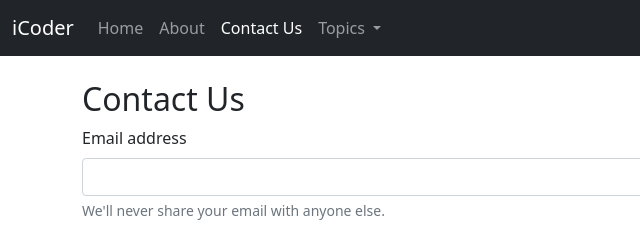
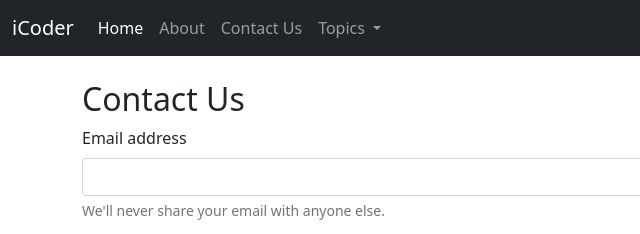
Before and after one commit to dayanandanandani/iCoder.github.io, a plain HTML site: page contact.html in a window 1280 px wide. Shown: the top 234 px of the page, 0-640 px from the left. Drawn offline with nearby package versions, Linux system fonts and the light colour scheme.

Commit message:
Update contact.html

```diff
--- a/contact.html
+++ b/contact.html
@@ -26,14 +26,14 @@
             <div class="collapse navbar-collapse" id="navbarSupportedContent">
                 <ul class="navbar-nav me-auto mb-2 mb-lg-0">
                     <li class="nav-item">
-                        <a class="nav-link" aria-current="page" href="/">Home</a>
+                        <a class="nav-link active" aria-current="page" href="/">Home</a>
                     </li>
                     <li class="nav-item">
-                        <a class="nav-link" href="/about.html">About</a>
+                        <a class="nav-link" href="/iCoder.github.io/about.html">About</a>
                     </li>
 
                     <li class="nav-item">
-                        <a class="nav-link active" href="/iCoder.github.io/contact.html">Contact Us</a>
+                        <a class="nav-link" href="/iCoder.github.io/contact.html">Contact Us</a>
                     </li>
 
                     <li class="nav-item dropdown">
```
